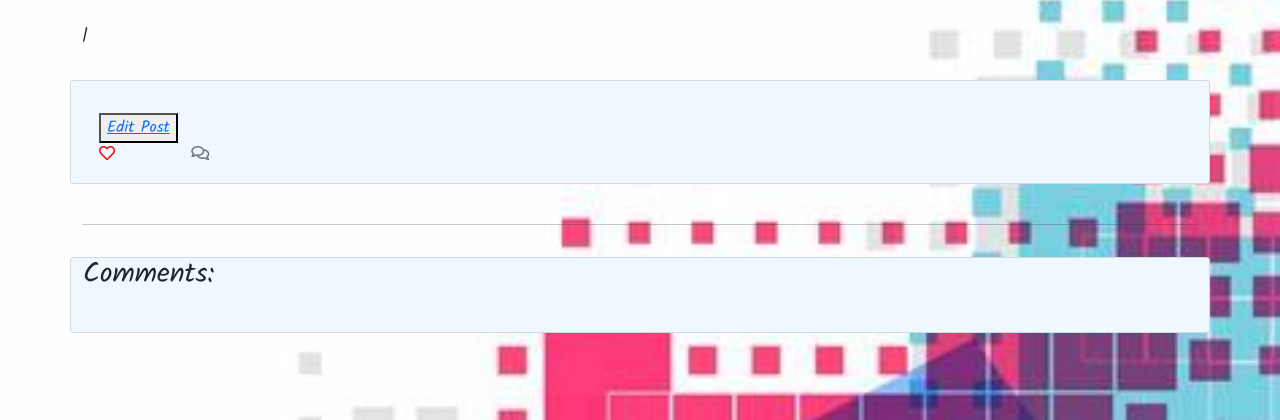
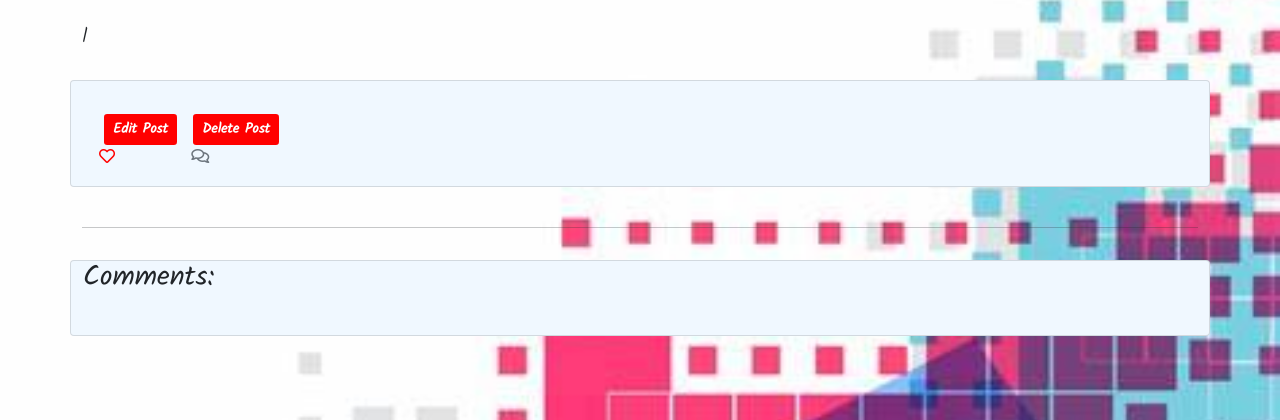
Before and after one commit to Dylan097/gamers-unite, a Django app: template templates/post_detail.html in a window 1280 px wide. Shown: the part 80-500 px from the top of the page. Run offline with Django 3.2, Linux system fonts and the light colour scheme; the template is opened without the code that fills it, so the values that code supplies are empty; some libraries are stand-ins or nearby versions.

Commit message:
Update edit button stylings and add delete buttons

```diff
--- a/templates/index.html
+++ b/templates/index.html
@@ -2,7 +2,7 @@
 
 {% block content %}
 <div class="container-fluid">
-    <div class="row mt-5">
+    <div class="row mt-5 mb-5">
         {% if user.is_authenticated %}
         <div class="col-12">
             <a href="{% url 'new_post' %}" class="btn btn-signup btn-lg">Create a Post!</a>
@@ -33,8 +33,10 @@
                             <p class="card-text text-muted h6">{{ post.created_on }} <i class="far fa-heart"></i>
                                 {{ post.num_of_likes }}</p>
                             {% ifequal user.id post.author_id %}
-                            <button class="edit-post"><a href="{% url 'edit_post' post.id %}">Edit
+                            <button class="btn p-1"><a href="{% url 'edit_post' post.id %}"
+                                    class="btn btn-signup btn-sm">Edit
                                     Post</a></button>
+                            <button class="btn p-1"><a href="#" class="btn btn-signup btn-sm">Delete Post</a></button>
                             {% endifequal %}
                         </div>
                     </div>
--- a/templates/post_detail.html
+++ b/templates/post_detail.html
@@ -30,7 +30,9 @@
                     {{ post.content | safe }}
                 </p>
                 {% ifequal user.id post.author_id %}
-                <button class="edit-post"><a href="{% url 'edit_post' post.id %}">Edit Post</a></button>
+                <button class="btn py-0 px-1"><a href="{% url 'edit_post' post.id %}" class="btn btn-signup btn-sm">Edit
+                        Post</a></button>
+                <button class="btn py-0 px-1"><a href="#" class="btn btn-signup btn-sm">Delete Post</a></button>
                 {% endifequal %}
                 <div class="row">
                     <div class="col-1">
@@ -87,7 +89,10 @@
                     </p>
                     {{ comment.body | linebreaks }}
                     {% ifequal user.id comment.creator_id %}
-                    <button class="edit-post"><a href="{% url 'edit_comment' post.id comment.id %}">Edit
+                    <button class="btn p-0"><a href="{% url 'edit_comment' post.id comment.id %}"
+                            class="btn btn-signup btn-sm px-1 py-0">Edit
+                            Comment</a></button>
+                    <button class="btn p-0"><a href="#" class="btn btn-signup btn-sm px-1 py-0">Delete
                             Comment</a></button>
                     {% endifequal %}
                 </div>
```
